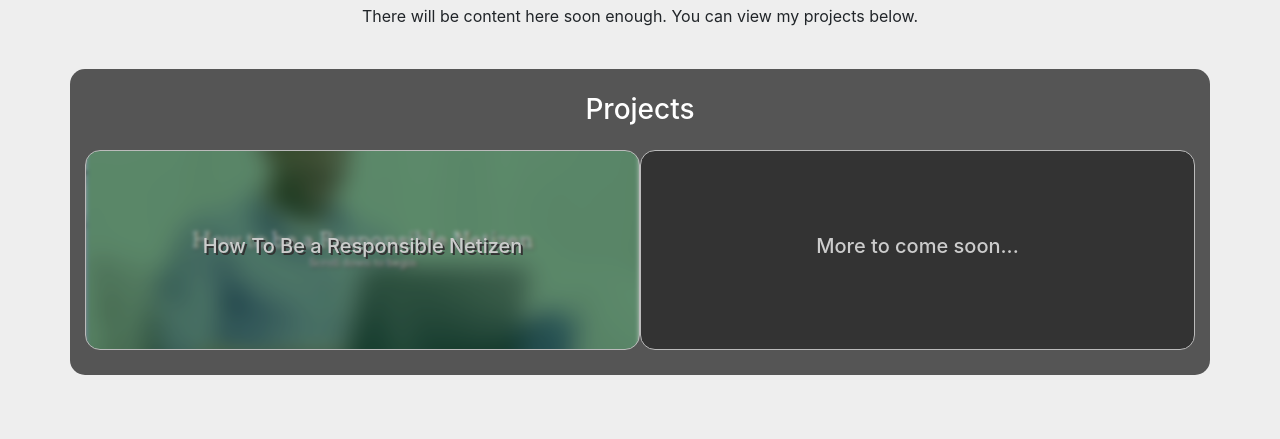
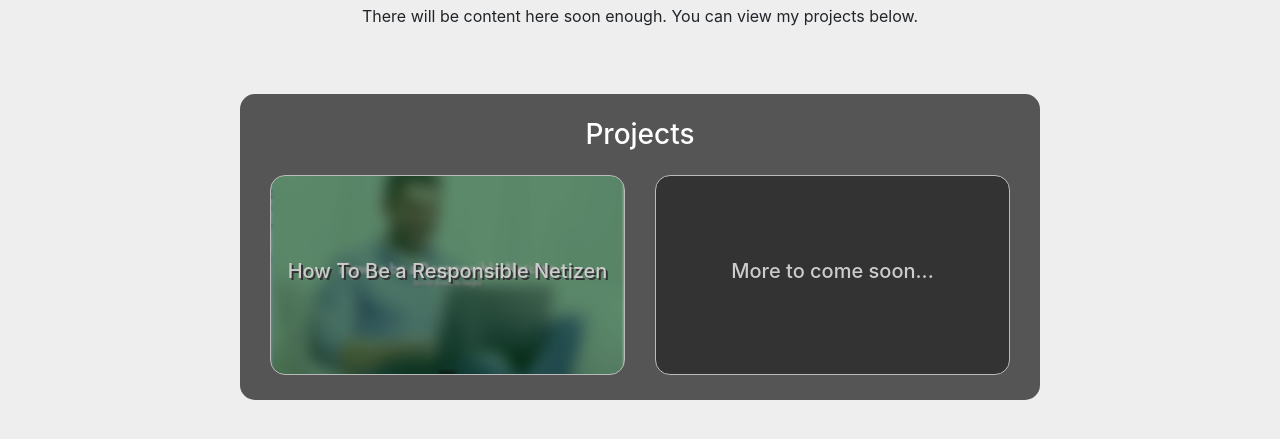
Before and after one commit to redligot2009/redligot2009.github.io, a plain HTML site: page index.html in a window 1280 px wide. Shown: the part 73-512 px from the top of the page. Drawn offline with nearby package versions, Linux system fonts and the light colour scheme.

Commit message:
Fixed home page bugs

```diff
--- a/css/main.css
+++ b/css/main.css
@@ -1,8 +1,19 @@
+html, body
+{
+	min-height: 100vh;
+	height:100%;
+}
 #main-container
 {
 	background-color: #EEEEEE;
-	height:100vh;
+	min-height: 100vh;
+	height:100%;
 	width:100%;
+	overflow:auto;
+}
+#projects
+{
+	max-width: 800px;
 }
 #projects h1, #projects h2, #projects h3
 {
@@ -31,6 +42,7 @@
 	padding-top: 25px;
 	padding-bottom: 25px;
 	border-radius: 15px;
+	margin-bottom: 25px;
 }
 .project
 {
@@ -44,6 +56,8 @@
 	border-radius: 15px;
 	background-size: cover;
 	background-position: center;
+	width:100%;
+	padding: 0 15px 0 15px;
 }
 #projects h3
 {
--- a/index.html
+++ b/index.html
@@ -22,8 +22,20 @@
 		background-color: #555555;">
 				<h3>Projects</h3>
 				<div class="row">
-					<div class="col-sm-6 project" style="background-image:url(screenshots/responsiblenetizen.png);"><a href="/projects/responsiblenetizen"><h5>How To Be a Responsible Netizen</h5></a></div>
-					<div class="col-sm-6 project"><a href="#"><h5>More to come soon...</h5></a></div>
+					<div class="col-sm-6">
+						<a href="/projects/responsiblenetizen">
+						<div class="project" style="background-image:url(screenshots/responsiblenetizen.png);">
+							<h5>How To Be a Responsible Netizen</h5>
+						</div>
+						</a>
+					</div>
+					<div class="col-sm-6">
+						<a href="#">
+						<div class="project">
+							<h5>More to come soon...</h5>
+						</div>
+						</a>
+					</div>
 				</div>
 			</div>
 		</div>
```
